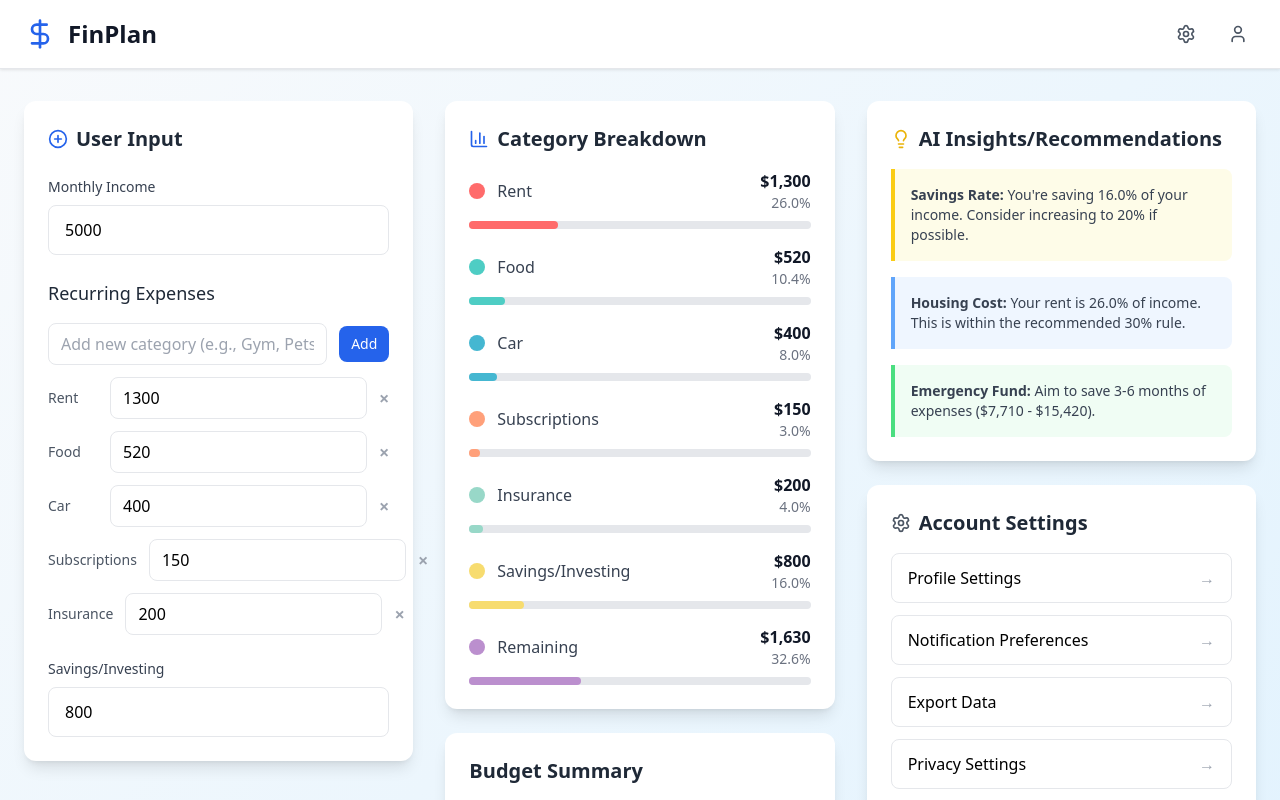
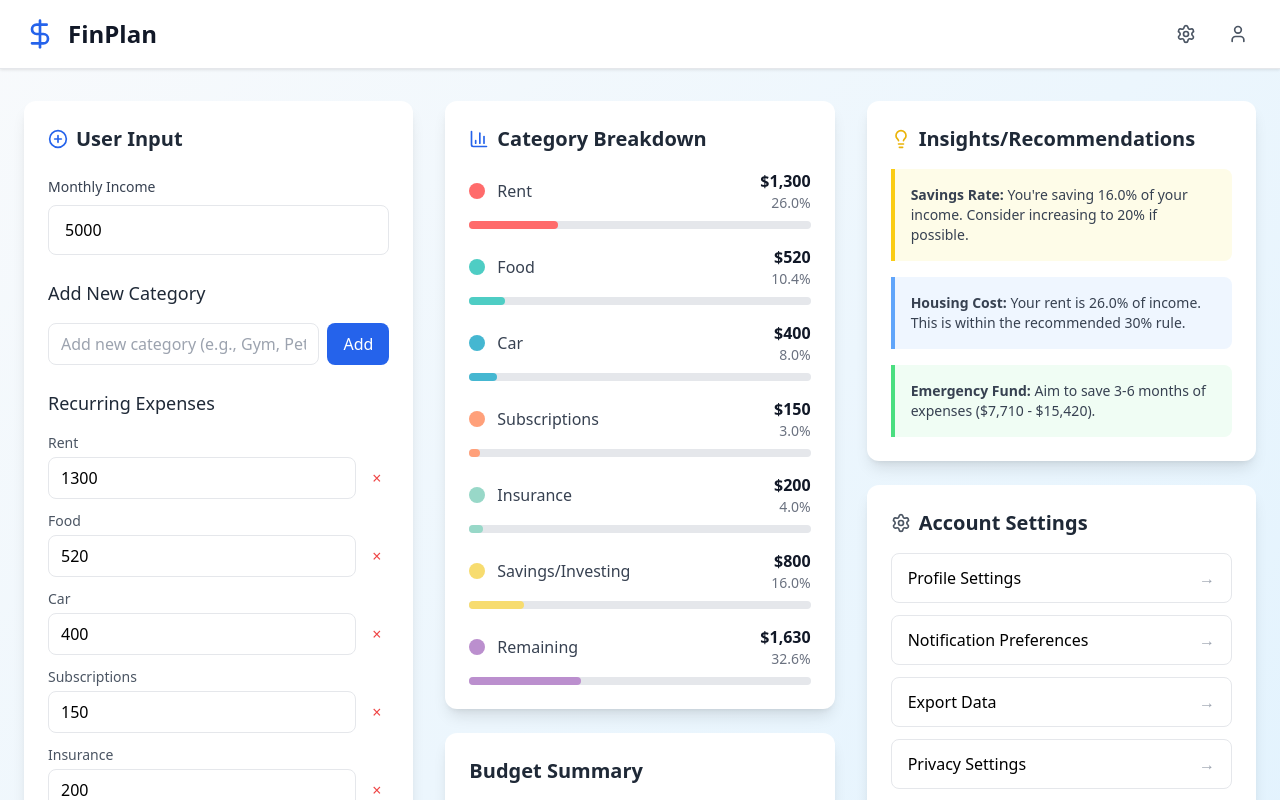
Before and after one commit to RyanMachado/OSCMiniHackProject, a React (Vite) app in the folder my-react-app/: page / in a window 1280 px wide. Shown: the top 800 px of the page. Built offline with nearby package versions, Linux system fonts and the light colour scheme.

Commit message:
Fixed adding/removing categories

```diff
--- a/my-react-app/src/App.tsx
+++ b/my-react-app/src/App.tsx
@@ -1,109 +1,99 @@
 import React, { useState } from 'react';
 import { DollarSign, PlusCircle, Settings, BarChart3, Lightbulb, User } from 'lucide-react';
 
-const MAX_MONTHLY_INCOME = 1000000000000;
-const MIN_MONTHLY_INCOME = 0;
 const FinanceApp = () => {
   const [monthlyIncome, setMonthlyIncome] = useState(5000);
-  type Category = { id: string; name: string; amount: number; color: string };
-
-const palette = [
-  '#FF6B6B', '#4ECDC4', '#45B7D1', '#FFA07A', '#98D8C8',
-  '#F7DC6F', '#BB8FCE', '#7FB3D5', '#73C6B6', '#F5B7B1'
-];
-const pickColor = (i: number) => palette[i % palette.length];
-const uid = () => Math.random().toString(36).slice(2, 9);
-
-const [categories, setCategories] = useState<Category[]>([
-  { id: uid(), name: 'Rent',          amount: 1300, color: pickColor(0) },
-  { id: uid(), name: 'Food',          amount: 520,  color: pickColor(1) },
-  { id: uid(), name: 'Car',           amount: 400,  color: pickColor(2) },
-  { id: uid(), name: 'Subscriptions', amount: 150,  color: pickColor(3) },
-  { id: uid(), name: 'Insurance',     amount: 200,  color: pickColor(4) },
-]);
-
+  const [expenses, setExpenses] = useState<{ [key: string]: number }>({
+    rent: 1300,
+    food: 520,
+    car: 400,
+    subs: 150,
+    insurance: 200
+  });
   const [savingsInvesting, setSavingsInvesting] = useState(800);
 
-  // Calculate totals using the dynamic categories list
-const totalExpenses = categories.reduce((sum, c) => sum + c.amount, 0);
+  // Calculate totals
+  const totalExpenses = Object.values(expenses).reduce((sum, val) => sum + val, 0);
   const remaining = monthlyIncome - totalExpenses - savingsInvesting;
   const nonRecurringBudget = 800;
 
-// Build breakdown rows (hide zero-amount categories)
-const expenseBreakdown = categories
-  .filter(c => c.amount > 0)
-  .map(c => ({
-    name: c.name,
-    value: c.amount,
-    color: c.color,
-    percentage: monthlyIncome > 0 ? ((c.amount / monthlyIncome) * 100).toFixed(1) : '0.0',
+  // Calculate total allocated (for percentage calculations)
+  const totalAllocated = totalExpenses + savingsInvesting + Math.max(0, remaining);
+
+  // Data for visualization - show remaining as 0 if negative, and calculate percentages based on total allocated or income (whichever is larger)
+  const remainingForDisplay = Math.max(0, remaining);
+  const baseForPercentage = Math.max(monthlyIncome, totalAllocated);
+
+  // Define colors for categories
+  const categoryColors: { [key: string]: string } = {
+    rent: '#FF6B6B',
+    food: '#4ECDC4',
+    car: '#45B7D1',
+    subs: '#FFA07A',
+    subscriptions: '#FFA07A',
+    insurance: '#98D8C8',
+    gym: '#FF9F43',
+    pets: '#A55EEA',
+    entertainment: '#26C281',
+    utilities: '#FD79A8',
+    healthcare: '#00B894',
+    transportation: '#6C5CE7'
+  };
+
+  // Generate a color for categories not in the predefined list
+  const getColorForCategory = (category: string, index: number) => {
+    if (categoryColors[category]) {
+      return categoryColors[category];
+    }
+    // Generate colors for custom categories
+    const colors = ['#E17055', '#00CEC9', '#FDCB6E', '#6C5CE7', '#A29BFE', '#FD79A8', '#00B894', '#E84393'];
+    return colors[index % colors.length];
+  };
+
+  // Dynamically generate pie data from expenses object
+  const expenseData = Object.entries(expenses).map(([key, value], index) => ({
+    name: key === 'subs' ? 'Subscriptions' : key.charAt(0).toUpperCase() + key.slice(1),
+    value,
+    color: getColorForCategory(key, index),
+    percentage: ((value / baseForPercentage) * 100).toFixed(1)
   }));
 
-// Compose the data the UI renders
   const pieData = [
-  ...expenseBreakdown,
+    ...expenseData,
     {
       name: 'Savings/Investing',
       value: savingsInvesting,
       color: '#F7DC6F',
-    percentage: monthlyIncome > 0 ? ((savingsInvesting / monthlyIncome) * 100).toFixed(1) : '0.0',
+      percentage: ((savingsInvesting / baseForPercentage) * 100).toFixed(1)
     },
     {
       name: 'Remaining',
-    value: remaining,
+      value: remainingForDisplay,
       color: '#BB8FCE',
-    percentage: monthlyIncome > 0 ? ((remaining / monthlyIncome) * 100).toFixed(1) : '0.0',
-  },
+      percentage: remainingForDisplay > 0 ? ((remainingForDisplay / baseForPercentage) * 100).toFixed(1) : '0.0'
+    }
   ];
 
+  const [newCategory, setNewCategory] = useState('');
 
-  // after: const [monthlyIncome, ...], const [categories, ...], const [savingsInvesting, ...]
-
-const addCategory = (name: string, initialAmount = 0) => {
-  const clean = name.trim();
-  if (!clean) return;
-  if (categories.some(c => c.name.toLowerCase() === clean.toLowerCase())) return;
-  setCategories(prev => [...prev, {
-    id: Math.random().toString(36).slice(2, 9),
-    name: clean,
-    amount: Math.max(0, initialAmount),
-    color: ['#FF6B6B','#4ECDC4','#45B7D1','#FFA07A','#98D8C8','#F7DC6F','#BB8FCE','#7FB3D5','#73C6B6','#F5B7B1'][prev.length % 10],
-  }]);
+  const updateExpense = (category: string, value: string) => {
+    setExpenses(prev => ({ ...prev, [category]: parseFloat(value) || 0 }));
   };
 
-const updateCategoryAmount = (id: string, value: string) => {
-  const amt = parseFloat(value) || 0;
-  setCategories(prev => prev.map(c => c.id === id ? { ...c, amount: amt } : c));
+  const addCategory = () => {
+    if (newCategory.trim() && !expenses[newCategory.toLowerCase()]) {
+      setExpenses(prev => ({ ...prev, [newCategory.toLowerCase()]: 0 }));
+      setNewCategory('');
+    }
   };
 
-const removeCategory = (id: string) => {
-  setCategories(prev => prev.filter(c => c.id !== id));
+  const removeCategory = (category: string) => {
+    setExpenses(prev => {
+      const newExpenses = { ...prev };
+      delete newExpenses[category];
+      return newExpenses;
+    });
   };
-
-// for insights lookups like "Rent"
-const getAmt = (name: string) =>
-  categories.find(c => c.name.toLowerCase() === name.toLowerCase())?.amount ?? 0;
-
-function AddCategoryRow({ onAdd }: { onAdd: (name: string) => void }) {
-  const [name, setName] = useState('');
-  return (
-    <div className="flex items-center gap-3">
-      <input
-        placeholder="Add new category (e.g., Gym, Pets)"
-        value={name}
-        onChange={(e) => setName(e.target.value)}
-        className="flex-1 px-3 py-2 border border-gray-200 rounded-lg focus:ring-2 focus:ring-blue-500 focus:border-transparent"
-      />
-      <button
-        type="button"
-        onClick={() => { onAdd(name); setName(''); }}
-        className="px-3 py-2 text-sm rounded-lg bg-blue-600 text-white hover:bg-blue-700"
-      >
-        Add
-      </button>
-    </div>
-  );
-}
 
   return (
     <div style={{ minHeight: '100vh', background: 'linear-gradient(135deg, #f8fafc 0%, #e0f2fe 100%)' }}>
@@ -146,47 +136,58 @@ function AddCategoryRow({ onAdd }: { onAdd: (name: string) => void }) {
                 <input
                   type="number"
                   value={monthlyIncome}
-                  onChange={(e) => {
-                    const raw = parseFloat(e.target.value) || 0;
-                    const clamped = Math.min(MAX_MONTHLY_INCOME, Math.max(MIN_MONTHLY_INCOME, raw));
-                    setMonthlyIncome(clamped);
-                  }}
-
+                  onChange={(e) => setMonthlyIncome(parseFloat(e.target.value) || 0)}
                   className="w-full px-4 py-3 border border-gray-200 rounded-lg focus:ring-2 focus:ring-blue-500 focus:border-transparent"
                   placeholder="Enter monthly income"
                 />
+              </div>
+
+              {/* Add New Category */}
+              <div className="mb-6">
+                <h3 className="text-lg font-medium text-gray-800 mb-4">Add New Category</h3>
+                <div className="flex space-x-2">
+                  <input
+                    type="text"
+                    value={newCategory}
+                    onChange={(e) => setNewCategory(e.target.value)}
+                    className="flex-1 px-3 py-2 border border-gray-200 rounded-lg focus:ring-2 focus:ring-blue-500 focus:border-transparent"
+                    placeholder="Add new category (e.g., Gym, Pets)"
+                  />
+                  <button
+                    onClick={addCategory}
+                    className="px-4 py-2 bg-blue-600 text-white rounded-lg hover:bg-blue-700 transition-colors"
+                  >
+                    Add
+                  </button>
+                </div>
               </div>
 
               {/* Recurring Expenses */}
               <div className="mb-6">
                 <h3 className="text-lg font-medium text-gray-800 mb-4">Recurring Expenses</h3>
                 <div className="space-y-3">
-                  {/* Add new category */}
-                  <AddCategoryRow onAdd={(name) => addCategory(name)} />
-
-                  <div className="space-y-3 mt-4">
-                    {categories.map((cat) => (
-                      <div key={cat.id} className="flex items-center gap-3">
-                        <label className="block text-sm font-medium text-gray-600 w-36">
-                          {cat.name}
+                  {Object.entries(expenses).map(([key, value]) => (
+                    <div key={key} className="flex items-center space-x-2">
+                      <div className="flex-1">
+                        <label className="block text-sm font-medium text-gray-600 mb-1 capitalize">
+                          {key === 'subs' ? 'Subscriptions' : key}
                         </label>
                         <input
                           type="number"
-                          value={cat.amount}
-                          onChange={(e) => updateCategoryAmount(cat.id, e.target.value)}
-                          className="flex-1 px-3 py-2 border border-gray-200 rounded-lg focus:ring-2 focus:ring-blue-500 focus:border-transparent"
+                          value={value}
+                          onChange={(e) => updateExpense(key, e.target.value)}
+                          className="w-full px-3 py-2 border border-gray-200 rounded-lg focus:ring-2 focus:ring-blue-500 focus:border-transparent"
                         />
+                      </div>
                       <button
-                          type="button"
-                          onClick={() => removeCategory(cat.id)}
-                          className="text-gray-400 hover:text-red-600 text-lg font-bold"
-                          aria-label={`Remove ${cat.name}`}
+                        onClick={() => removeCategory(key)}
+                        className="mt-6 p-2 text-red-500 hover:text-red-700 hover:bg-red-50 rounded-lg transition-colors"
+                        title="Remove category"
                       >
                         ×
                       </button>
                     </div>
                   ))}
-                  </div>
                 </div>
               </div>
 
@@ -236,7 +237,7 @@ function AddCategoryRow({ onAdd }: { onAdd: (name: string) => void }) {
                       <div
                         className="h-2 rounded-full transition-all duration-300"
                         style={{
-                          width: `${item.percentage}%`,
+                          width: `${item.value > 0 ? item.percentage : '0'}%`,
                           backgroundColor: item.color
                         }}
                       ></div>
@@ -250,9 +251,15 @@ function AddCategoryRow({ onAdd }: { onAdd: (name: string) => void }) {
             <div className="bg-white rounded-xl shadow-lg p-6">
               <h2 className="text-xl font-semibold text-gray-800 mb-4">Budget Summary</h2>
               <div className="space-y-4">
-                <div className="flex justify-between items-center p-4 bg-green-50 rounded-lg border-l-4 border-green-400">
+                <div className={`flex justify-between items-center p-4 rounded-lg border-l-4 ${
+                  remaining >= 0 ? 'bg-green-50 border-green-400' : 'bg-red-50 border-red-400'
+                }`}>
                   <span className="font-medium text-gray-700">Budget Remaining</span>
-                  <span className="font-bold text-green-600 text-xl">${remaining.toLocaleString()}</span>
+                  <span className={`font-bold text-xl ${
+                    remaining >= 0 ? 'text-green-600' : 'text-red-600'
+                  }`}>
+                    ${remaining.toLocaleString()}
+                  </span>
                 </div>
                 <div className="flex justify-between items-center p-4 bg-blue-50 rounded-lg border-l-4 border-blue-400">
                   <span className="font-medium text-gray-700">Non-recurring Budget</span>
@@ -272,13 +279,13 @@ function AddCategoryRow({ onAdd }: { onAdd: (name: string) => void }) {
             </div>
           </div>
 
-          {/* Right Column - AI Insights & Settings */}
+          {/* Right Column - Insights & Settings */}
           <div className="space-y-6">
             {/* AI Insights */}
             <div className="bg-white rounded-xl shadow-lg p-6">
               <h2 className="text-xl font-semibold text-gray-800 mb-4 flex items-center">
                 <Lightbulb className="h-5 w-5 mr-2 text-yellow-500" />
-                AI Insights/Recommendations
+                Insights/Recommendations
               </h2>
               <div className="space-y-4">
                 <div className="p-4 bg-yellow-50 border-l-4 border-yellow-400 rounded-r-lg">
@@ -288,7 +295,7 @@ function AddCategoryRow({ onAdd }: { onAdd: (name: string) => void }) {
                 </div>
                 <div className="p-4 bg-blue-50 border-l-4 border-blue-400 rounded-r-lg">
                   <p className="text-sm text-gray-700">
-                    <strong>Housing Cost:</strong> Your rent is {((getAmt('Rent') / monthlyIncome) * 100 || 0).toFixed(1)}% of income. {getAmt('Rent') / monthlyIncome <= 0.3 ? 'This is within the recommended 30% rule.' : 'Consider reducing housing costs - aim for 30% or less.'}
+                    <strong>Housing Cost:</strong> Your rent is {((expenses.rent / monthlyIncome) * 100).toFixed(1)}% of income. {expenses.rent / monthlyIncome <= 0.3 ? 'This is within the recommended 30% rule.' : 'Consider reducing housing costs - aim for 30% or less.'}
                   </p>
                 </div>
                 <div className="p-4 bg-green-50 border-l-4 border-green-400 rounded-r-lg">
```
Lines whose indentation alone changed are shown as unchanged.
